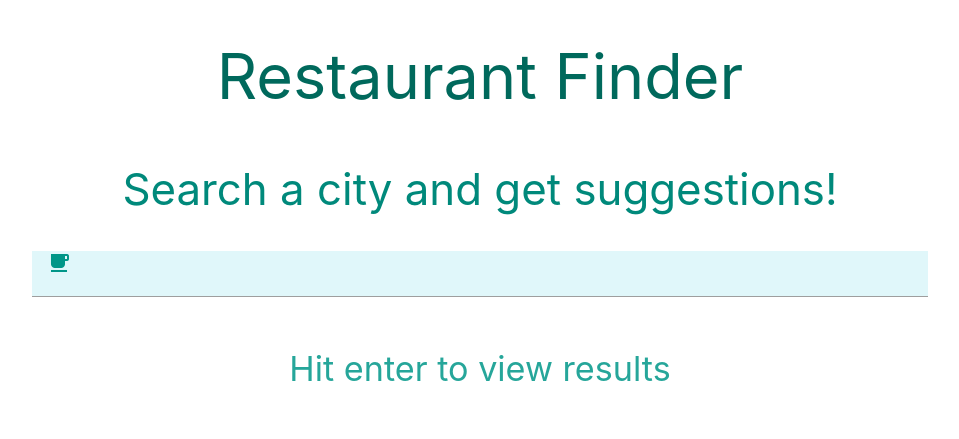
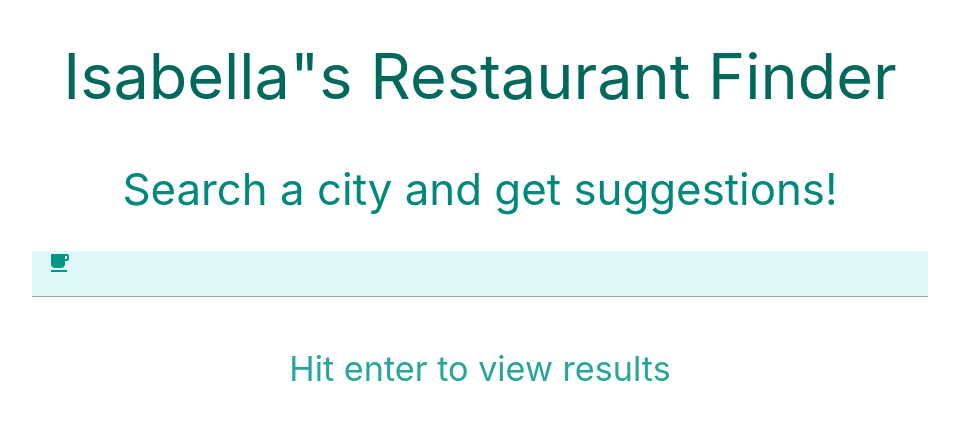
Before and after one commit to isabellareiff/RestaurantFinder, a plain HTML site: page index.html in a window 1280 px wide. Shown: the whole page, without its empty margins (160-1119 px from the left). Drawn offline with nearby package versions, Linux system fonts and the light colour scheme; a web font is replaced by a local one.

Commit message:
Update index.html

```diff
--- a/index.html
+++ b/index.html
@@ -12,7 +12,7 @@
           <link rel="stylesheet" href="style.css" >
     </head>
     <body>
-        <div class="container row center"><h1>Restaurant Finder</h1></div>
+        <div class="container row center"><h1>Isabella"s Restaurant Finder</h1></div>
         <div class="container row center"><h3>Search a city and get suggestions!</h3></div>
         <div class="white container">
                     <form onsubmit="{getDataFromApi()};return false">
```
